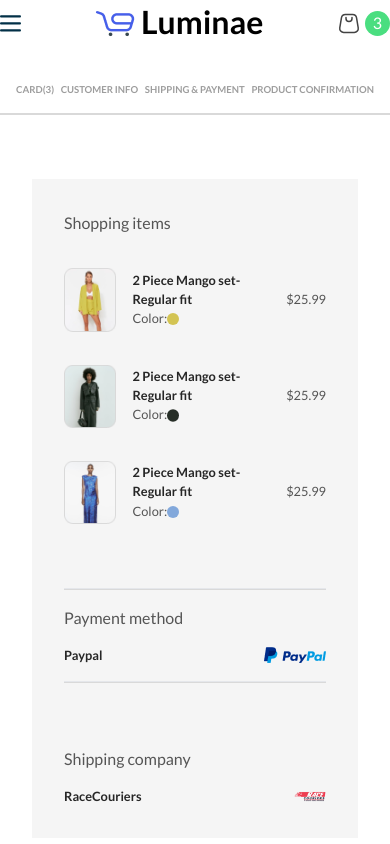
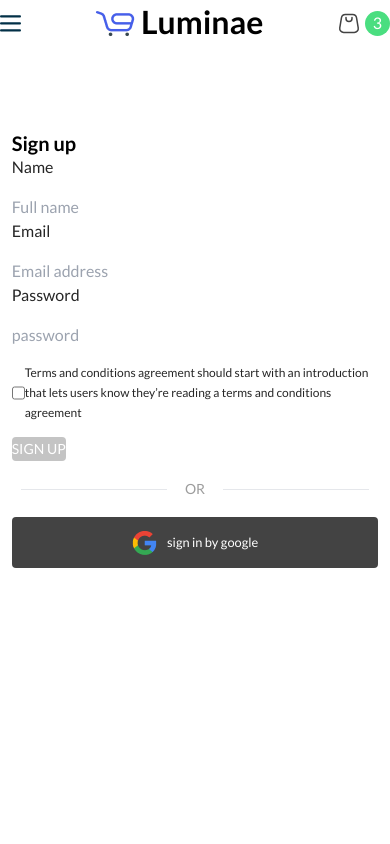
Before and after one commit to 9ightshade/Luminae-ecommerce-netisens, a React (Vite) app: page / in a window 390 px wide. Shown: the top 844 px of the page. Built offline with nearby package versions, Linux system fonts and the light colour scheme.

Commit message:
sign form styling & responsive

```diff
--- a/src/App.jsx
+++ b/src/App.jsx
@@ -1,5 +1,6 @@
 // import { Recommendations } from "./components/cardCheckout/Recommendations";
-import { Checkout } from "./pages/Checkout";
+// import { Checkout } from "./pages/Checkout";
+import { LoginPage } from "./pages/login";
 // import { Home } from "./pages/Home";
 
 
@@ -7,7 +8,8 @@
   return (
     <div className="" >
       {/* <Home/> */}
-      <Checkout/>
+      {/* <Checkout/> */}
+      <LoginPage/>
     </div>
   );
 }
--- a/src/components/cardCheckout/CartContent.jsx
+++ b/src/components/cardCheckout/CartContent.jsx
@@ -140,7 +140,7 @@
 
 export const ConfirmProduct = () => {
   return (
-    <div className="p-[2em]">
+    <div className="px-[2em] mb-[5em] ">
       <h3 className="text-[#262626] hidden md:block text-[1.5rem] mb-[1em] font-[700]">
         Confirmation{" "}
       </h3>
--- a/src/components/cardCheckout/ShippingCompany.jsx
+++ b/src/components/cardCheckout/ShippingCompany.jsx
@@ -2,15 +2,44 @@
 
 export const ShippingCompany = () => {
   return (
-    <div className="bg-[#F5F5F5] p-[2em] ">
-      <p className="text-[#555] text-[1rem] font-[400] mb-[1em] ">Shipping company</p>
-      <div className="flex items-center justify-between" >
+    <div className="bg-[#F5F5F5] space-y-[1em] p-[2em] ">
+      <p className="text-[#555] text-[1rem] font-[400] mb-[1em] ">
+        Shipping company
+      </p>
+      <div className="flex items-center justify-between">
         <p className="text-[#262626] text-[.8rem] font-[700] leading-[1.2rem]">
           RaceCouriers
         </p>
-        <div className="w-[2em]" >
+        <div className="w-[2em]">
           <img src={RaceCouriers} alt="" className="w-[100%]" />
         </div>
+      </div>
+
+      <div className="flex justify-between ">
+        <p className="text-[#555] text-[.8rem] font-[400]">Name</p>
+        <p className="text-[#262626] text-[.8rem] font-[400]">Saina Ghasemi</p>
+      </div>
+
+      <div className="flex justify-between ">
+        <p className="text-[#555] text-[.8rem] font-[400]">Country</p>
+        <p className="text-[#262626] text-[.8rem] font-[400]">Australia</p>
+      </div>
+
+      <div className="flex justify-between ">
+        <p className="text-[#555] text-[.8rem] font-[400]">Address</p>
+        <p className="text-[#262626] text-[.8rem] font-[400]">
+          10 Beach Street, 2281
+        </p>
+      </div>
+
+      <div className="flex justify-between ">
+        <p className="text-[#555] text-[.8rem] font-[400]">City</p>
+        <p className="text-[#262626] text-[.8rem] font-[400]">Melborne</p>
+      </div>
+
+      <div className="flex justify-between ">
+        <p className="text-[#555] text-[.8rem] font-[400]">Phone</p>
+        <p className="text-[#262626] text-[.8rem] font-[400]">(02) 5551 5678</p>
       </div>
     </div>
   );
--- a/src/components/signin/signIn.jsx
+++ b/src/components/signin/signIn.jsx
@@ -2,29 +2,44 @@
 import warningPolygon from "../../assets/images/forms/warning-polygon.svg";
 export const SignIn = () => {
   return (
-    <form action="POST">
-      <h1 className="text-[#000] text-[1.25rem] font-[600]" >
+    <form action="POST" className="w-[94%] max-w-[700px] py-[4em] space-y-[1em] mx-[auto] ">
+      <h1 className="text-[#000] text-[1.25rem] mb-[1em] font-[600]">
         Sign in
       </h1>
 
       <label htmlFor="email" className="text-[#262626] text[.8rem] font-[400]">
         Email
+        <input
+          type="email"
+          name="email"
+          id="email"
+          placeholder="Email address"
+          className="block rounded-[4px] border-[#D9D9D9] mb-[1em] p-[.7em] border-[1px] w-[100%]"
+        />
       </label>
-      <input type="email" name="email" id="email" placeholder="Email address" className="block"/>
 
+      <label
+        htmlFor="password"
+        className="text-[#262626] text-[.8rem] font-[400]"
+      >
+        Password
+        <input
+          type="password"
+          name="password"
+          id="password"
+          className="block rounded-[4px] border-[#D9D9D9] p-[.7em] border-[1px] w-[100%]"
+        />
+      </label>
 
-      <label htmlFor="password" className="text-[#262626] text-[.8rem] font-[400]">
-        Password
-      </label>
-      <input type="password" name="password" id="password" />
-
-      <section className="flex items-center">
-        <label htmlFor="checkbox">
+      <section className="flex items-center justify-between">
+        <label
+          htmlFor="checkbox"
+          className="text-[#262626] flex items-center gap-[.6em] text-[.9rem] font-[400]">
           <input
             type="checkbox"
             name="checkbox"
             id="checkbox"
-            className="text-[#262626] text-[.5rem] font-[400]"
+            className=""
           />
           Remember for 30 days
         </label>
@@ -34,7 +49,7 @@
 
       <button
         type="submit"
-        className="rounded-[4px] focus:bg-[#4172DC] hover:bg-[#4172DC] bg-[#C4C4C4] text-[#FFF] text-center text-[14px] font-[500] leading-[1.5rem] uppercase"
+        className="rounded-[4px] w-[100%] focus:bg-[#4172DC] hover:bg-[#4172DC] bg-[#C4C4C4] text-[#FFF] text-center text-[.8rem] font-[500] p-[1em] uppercase"
       >
         sign in
       </button>
@@ -49,14 +64,14 @@
 
       <Googlesign />
 
-      <p className="text-[#262626] md:hidden text-[14px] font-[500] leading-[1.5rem] lowercase">
+      <p className="text-[#262626] text-[.8rem] font-[500] text-center lowercase">
         Don’t have an account?
         <span className="text-[#FF7A00] text-[16px] font-[700] leading-[1.5rem] lowercase">
           Sign Up
         </span>
       </p>
 
-      <section className="hidden md:flex">
+      <section className="hidden ">
         <img src={warningPolygon} alt="warning" />
         <p className="text-[#FF2E00] text-[14px] font-[400] leading-[1.5rem]">
           Sign up to save $9 for free shipping with Ausff company through
@@ -73,7 +88,7 @@
     return (
       <div>
         <button
-          className="flex rounded-[4px] text-[#FFF] text-center text-[14px] font-[500] leading-[1.25rem] lowercase bg-[#434343]"
+          className="flex justify-center items-center p-[1em] gap-[.8em] rounded-[4px] text-[#FFF] text-[.8rem] font-[500] w-[100%] lowercase bg-[#434343]"
         >
           <img src={googleLogo} alt="google logo" />
           <p>Sign in by google</p>
--- a/src/components/signup/signUp.jsx
+++ b/src/components/signup/signUp.jsx
@@ -2,7 +2,10 @@
 
 export const SignUp = () => {
   return (
-    <form>
+    <form
+      action="POST"
+      className="w-[94%] max-w-[700px] py-[4em] space-y-[1em] mx-[auto]"
+    >
       <h1
         className="
             text-[#000]
--- a/src/pages/Checkout.jsx
+++ b/src/pages/Checkout.jsx
@@ -1,10 +1,10 @@
 // import { CartContent } from "../components/cardCheckout/CartContent";
 // import { CustomerInfo } from "../components/cardCheckout/CustomerInfo";
-import { ConfirmProduct } from "../components/cardCheckout/CartContent";
+// import { ConfirmProduct } from "../components/cardCheckout/CartContent";
 import { NavCheckout } from "../components/cardCheckout/Navcheckout";
 import { OrderSummary } from "../components/cardCheckout/OrderSummary";
 import { Recommendations } from "../components/cardCheckout/Recommendations";
-// import { PaymentMethod, Shipping } from "../components/cardCheckout/Shipping";
+import { PaymentMethod, Shipping } from "../components/cardCheckout/Shipping";
 import { Topnav } from "../components/shared/topnavbar";
 
 export const Checkout = () => {
@@ -12,13 +12,22 @@
     <div>
       <Topnav />
       <NavCheckout />
-      <div className="md:flex justify-center items-center gap-[2em] md:px-[2em] py-[2em] ">
-        <div className="md:flex">
-         <ConfirmProduct/>
-
+      <div className="md:flex justify-center items-start gap-[2em] p-[2em] ">
+        <div className="basis-[70%] md:flex">
+          {/* <ConfirmProduct/> */}
+          <div className="basis-[50%]">
+            {" "}
+            <PaymentMethod />
+          </div>
+          <div className="basis-[50%]">
+            <Shipping />
+          </div>
         </div>
 
-        <OrderSummary />
+        <div className="basis-[30%]" >
+          {" "}
+          <OrderSummary />
+        </div>
       </div>
       <Recommendations />
     </div>
--- /dev/null
+++ b/src/pages/login.jsx
@@ -0,0 +1,19 @@
+import { Topnav } from "../components/shared/topnavbar"
+import { SignIn } from "../components/signin/signIn"
+import { SignUp } from "../components/signup/signUp"
+
+export const LoginPage = ()=>{
+
+    return (
+
+        <div>
+            <Topnav />
+            {/* <SignIn/> */}
+            <SignUp/>
+</div>
+
+
+
+)
+
+}
```
